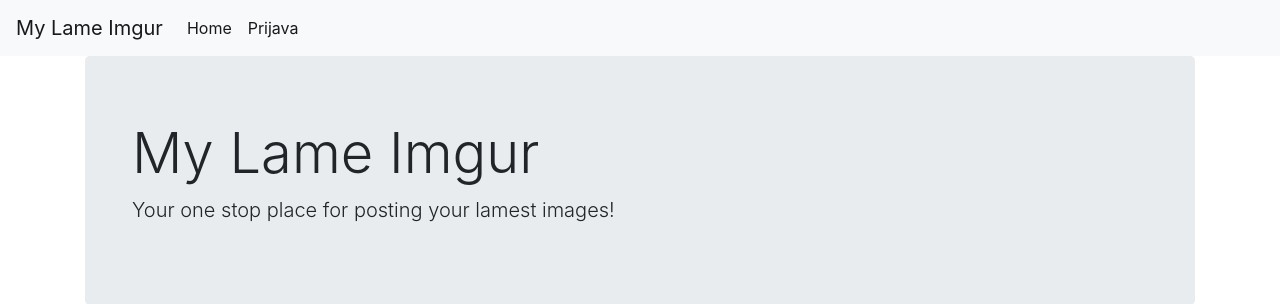
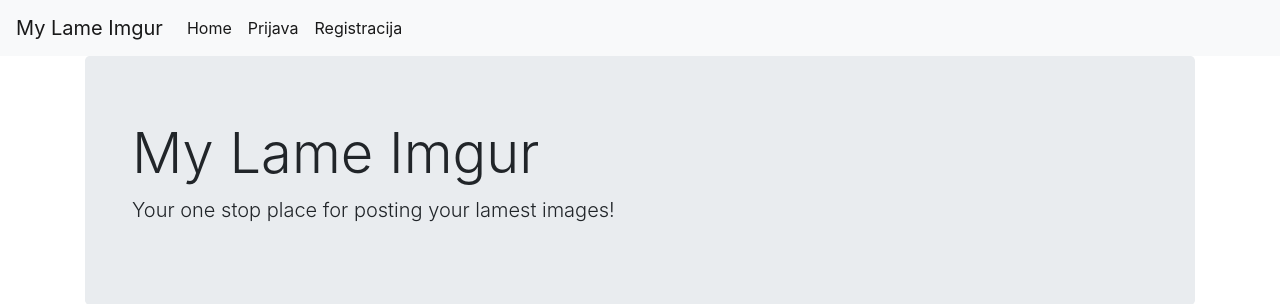
Before and after one commit to MatanBuljubasic/Translate-O-Rama, a Django app: page /accounts/register/ in a window 1280 px wide. Shown: the top 304 px of the page. Run offline with Django 4.2, Linux system fonts and the light colour scheme; some libraries are stand-ins or nearby versions.

Commit message:
Add register button

```diff
--- a/translate_o_rama/app/templates/app/base.html
+++ b/translate_o_rama/app/templates/app/base.html
@@ -30,6 +30,9 @@
               <li class="nav-item active">
                 <a class="nav-link" href="{% url 'accounts:custom_login' %}">Prijava</a>
               </li>
+              <li class="nav-item active">
+                <a class="nav-link" href="{% url 'accounts:register' %}">Registracija</a>
+              </li>
             {% endif %}
           </ul>
         </div>
```
